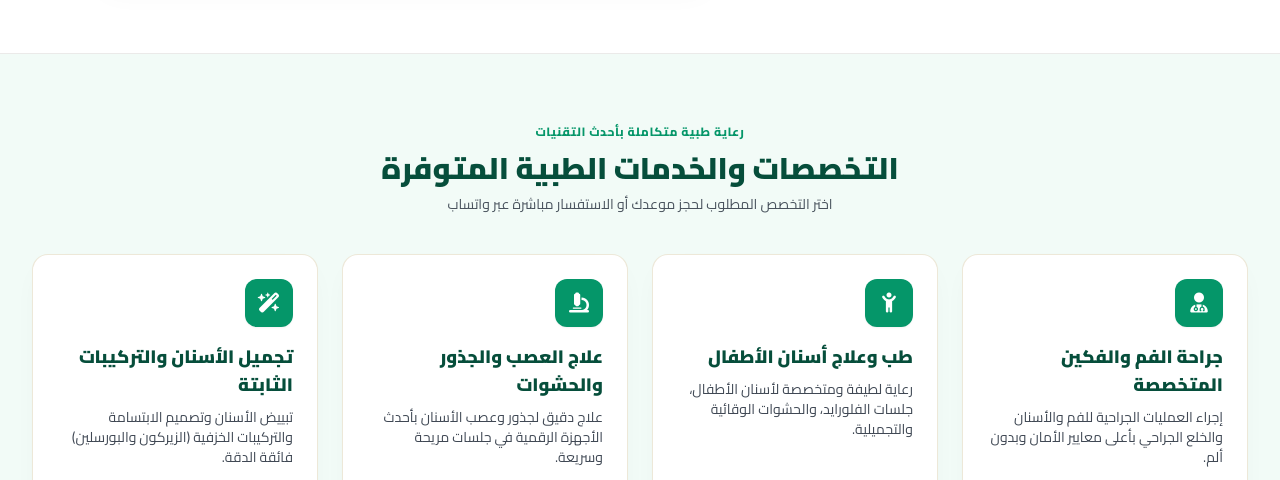
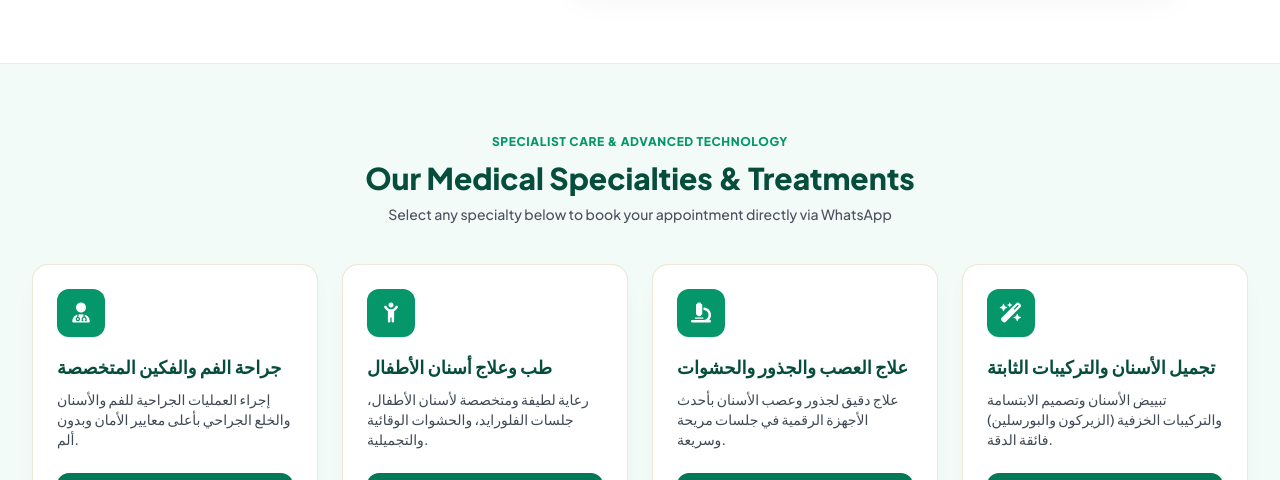
Before and after one commit to arkan-digital-test/vip, a plain HTML site: page dr-ibrahim-mohammed-ahmed-899/index.html in a window 1280 px wide. Shown: the part 1258-1738 px from the top of the page. Drawn offline with nearby package versions, Linux system fonts and the light colour scheme.

Commit message:
Update site design and media for dr-ibrahim-mohammed-ahmed-899

```diff
--- a/dr-ibrahim-mohammed-ahmed-899/index.html
+++ b/dr-ibrahim-mohammed-ahmed-899/index.html
@@ -387,7 +387,7 @@
         /*__START_SITE_CONFIG__*/
         let SITE_CONFIG = {
         "activeNiche": "medical",
-        "activeLang": "ar",
+        "activeLang": "en",
         "showDemoBar": false,
         "whatsappNumber": "97450154899",
         "googleMapsUrl": "https://www.google.com/maps/place/Dr.+Ibrahim+Mohammed+Ahmed/data=!4m7!3m6!1s0x3e45dbf977a08b41:0x649083e9a57084f7!8m2!3d25.277557!4d51.5013191!16s%2Fg%2F11shnpl3xk!19sChIJQYugd_nbRT4R94RwpemDkGQ?authuser=0&hl=ar&g_ep=EgoyMDI2MTExMC4wIJJjKgBIAVAD&rclk=1",
```
